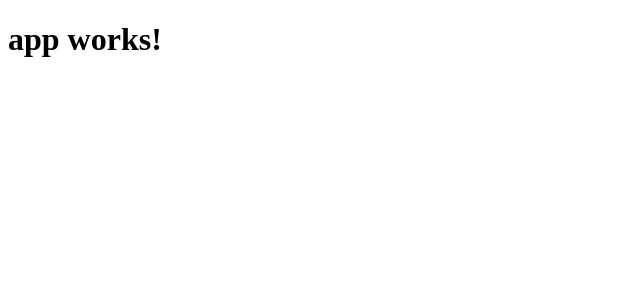
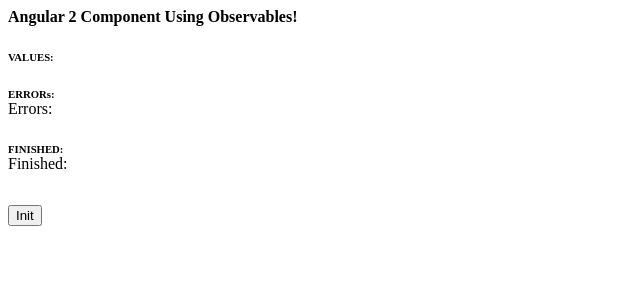
Before and after one commit to imcgonigle/rxjs-practice, an Angular app: page / in a window 1280 px wide. Shown: the top 300 px of the page, without its empty margins (0-640 px from the left). Built offline with nearby package versions, Linux system fonts and the light colour scheme.

Commit message:
Move observable to app.service

```diff
--- a/src/app/app.component.ts
+++ b/src/app/app.component.ts
@@ -1,10 +1,42 @@
-import { Component } from '@angular/core';
+import {Component} from '@angular/core';
+import {Observable} from 'rxjs/Observable';
+
+import { AppService } from './app.service';
 
 @Component({
-  selector: 'app-root',
-  templateUrl: './app.component.html',
-  styleUrls: ['./app.component.css']
+	selector: 'app-root',
+	template: `
+	  <b>Angular 2 Component Using Observables!</b>
+
+	  <h6 style="margin-bottom: 0">VALUES:</h6>
+	  <div *ngFor="let value of values">- {{ value }}</div>
+
+	  <h6 style="margin-bottom: 0">ERRORs:</h6>
+	  <div>Errors: {{anyErrors}}</div>
+
+	  <h6 style="margin-bottom: 0">FINISHED:</h6>
+	  <div>Finished: {{ finished }}</div>
+
+	  <button style="margin-top: 2rem;" (click)="init()">Init</button>
+	`,
+    providers: [ AppService ]
 })
 export class AppComponent {
-  title = 'app works!';
+
+  private data: Observable<Array<number>>;
+  private values: Array<number> = [];
+  private anyErrors: boolean;
+  private finished: boolean;
+
+  constructor(
+      private appService: AppService
+  ) {}
+
+  init() {
+      this.appService.getNumbers().subscribe(
+          value => this.values.push(Number(value)),
+          error => this.anyErrors = true,
+          () => this.finished = true
+      );
+  }
 }
```
